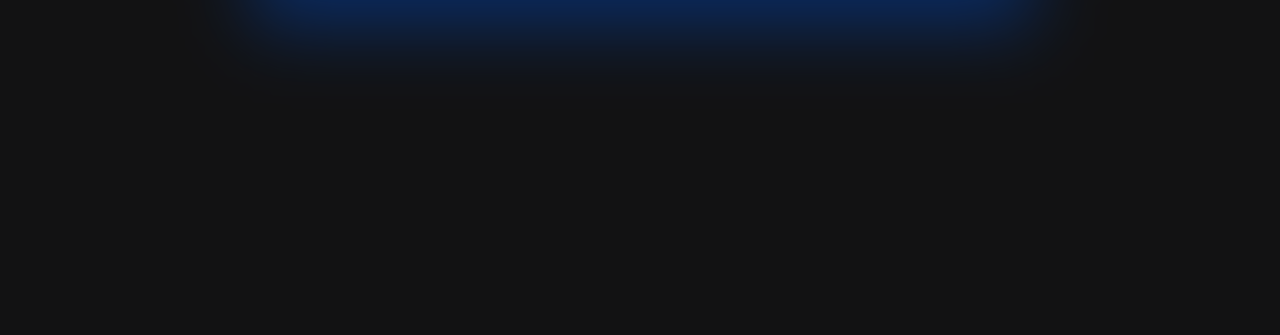
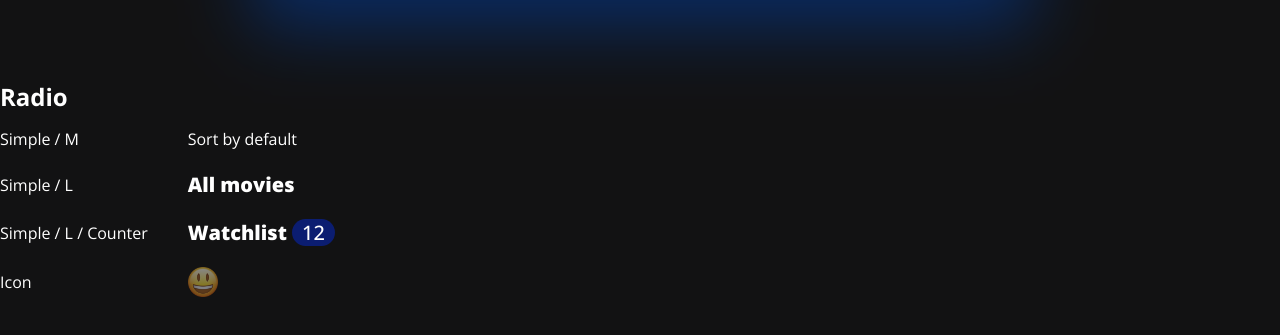
Before and after one commit to umnyash/cinemaddict, a website: page markup/ui-kit.html in a window 1280 px wide. Shown: the part 93-428 px from the top of the page. Drawn offline with Linux system fonts and the light colour scheme.

Commit message:
feat(markup): add checkers

```diff
--- a/markup/css/style.css
+++ b/markup/css/style.css
@@ -66,6 +66,112 @@
 
 /* #endregion */
 
+/* #region Helpers */
+
+.visually-hidden {
+  position: absolute;
+  width: 1px;
+  height: 1px;
+  padding: 0;
+  border: 0;
+  margin: -1px;
+  white-space: nowrap;
+  clip-path: inset(100%);
+  clip: rect(0 0 0 0);
+  overflow: hidden;
+}
+
+/* #endregion */
+
+/* #region checker */
+
+.checker {
+  display: inline-block;
+}
+
+.checker__label {
+  display: block;
+}
+
+.checker__control[type="checkbox"]:enabled + .checker__label {
+  cursor: pointer;
+}
+
+.checker__control[type="radio"]:enabled:not(:checked) + .checker__label {
+  cursor: pointer;
+}
+
+.checker__control:focus-visible + .checker__label {
+  outline: 1px solid var(--text-primary-color);
+  outline-offset: 2px;
+}
+
+/* simple */
+
+.checker--simple .checker__label {
+  position: relative;
+  transition: color 200ms linear;
+}
+
+.checker--simple .checker__counter {
+  vertical-align: baseline;
+  display: inline-block;
+  padding: 4px 10px 3px;
+  line-height: 1;
+  font-weight: 500;
+  border-radius: 18px;
+  color: var(--text-primary-color);
+  background: var(--background-special-color-1);
+}
+
+.checker--simple .checker__label::before {
+  content: "";
+  position: absolute;
+  inset: -8px;
+}
+
+.checker--simple:hover .checker__control:enabled:not(:checked) + .checker__label {
+  color: var(--text-primary-color-70);
+}
+
+.checker--simple .checker__control:checked + .checker__label {
+  color: var(--accent-color);
+}
+
+.checker--simple.checker--size_m {
+  font-size: 16px;
+  line-height: 24px;
+}
+
+.checker--simple.checker--size_l {
+  font-size: 20px;
+  line-height: 28px;
+  font-weight: 800;
+}
+
+/* icon */
+
+.checker--icon .checker__label {
+  width: 30px;
+  height: 30px;
+  min-width: 100%;
+  max-width: 100%;
+  min-height: 100%;
+  max-height: 100%;
+  opacity: 0.5;
+  transition: opacity 150ms linear;
+}
+
+.checker--icon:hover .checker__control:enabled:not(:checked) + .checker__label {
+  opacity: 0.8;
+}
+
+.checker--icon .checker__control:checked + .checker__label {
+  opacity: 1;
+}
+
+/* #endregion */
+
 /* #region page */
 
 .page__body {
--- a/markup/ui-kit.html
+++ b/markup/ui-kit.html
@@ -43,6 +43,33 @@
 
 <body class="page__body">
   <h1>UI Kit</h1>
+  <section>
+    <div class="container">
+      <h2>Radio</h2>
+      Simple / M
+      <label class="checker checker--simple checker--size_m">
+        <input class="checker__control visually-hidden" name="checker-radio" value="default" type="radio">
+        <span class="checker__label">Sort by default</span>
+      </label>
+      Simple / L
+      <label class="checker checker--simple checker--size_l">
+        <input class="checker__control visually-hidden" name="checker-radio" value="all" type="radio">
+        <span class="checker__label">All movies</span>
+      </label>
+      Simple / L / Counter
+      <label class="checker checker--simple checker--size_l">
+        <input class="checker__control visually-hidden" name="checker-radio" value="watchlist" type="radio">
+        <span class="checker__label">
+          Watchlist <span class="checker__counter">12</span>
+        </span>
+      </label>
+      Icon
+      <label class="checker checker--icon">
+        <input class="checker__control visually-hidden" name="checker-radio" value="smile" type="radio">
+        <img class="checker__label" src="img/emoji/smile.webp" width="30" height="30" alt="Smile emoji.">
+      </label>
+    </div>
+  </section>
 </body>
 
 </html>
```
